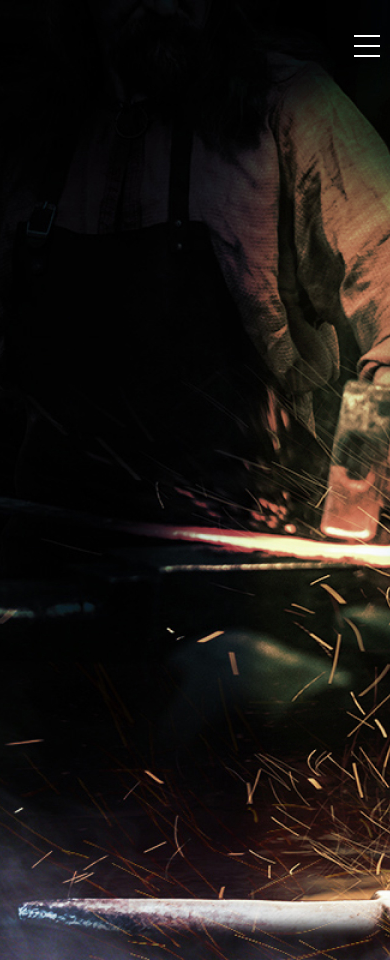
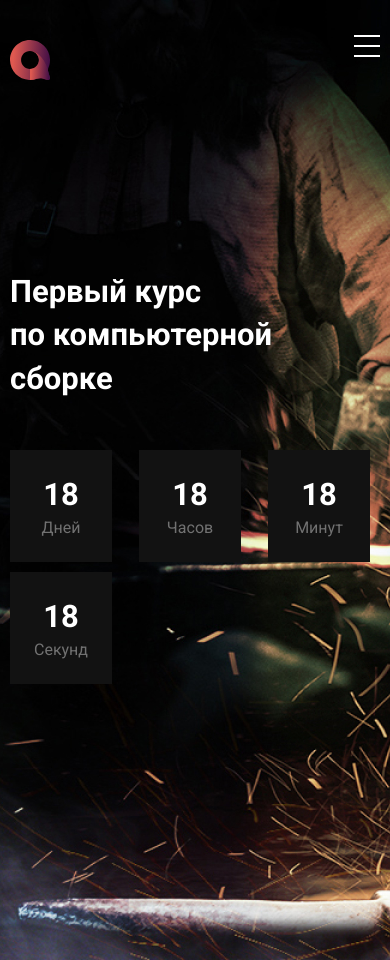
Before and after one commit to Scalete/project_course, a website: page src/index.html in a window 390 px wide. Drawn offline with nearby package versions, Linux system fonts and the light colour scheme; files that its build step writes are made by us from their sources; files whose address does not match are found by name.

Commit message:
added and adapted section <<promo>>

```diff
--- a/src/index.html
+++ b/src/index.html
@@ -45,9 +45,30 @@
         <button class="button button_blue header__button">Зайти в кабинет</button>
     </header>
 
-    <div class="promo">
-
-    </div>
+    <section class="promo">
+        <div class="container">
+            <div class="title promo__title">Первый курс <br>
+                по компьютерной сборке</div>
+            <div class="promo__wrapper">
+                <div class="promo__item">
+                    <div class="title promo__item-title">18</div>
+                    <div class="subtitle promo__subtitle">Дней</div>
+                </div>
+                <div class="promo__item">
+                    <div class="title promo__item-title">18</div>
+                    <div class="subtitle promo__subtitle">Часов</div>
+                </div>
+                <div class="promo__item">
+                    <div class="title promo__item-title">18</div>
+                    <div class="subtitle promo__subtitle">Минут</div>
+                </div>
+                <div class="promo__item">
+                    <div class="title promo__item-title">18</div>
+                    <div class="subtitle promo__subtitle">Секунд</div>
+                </div>
+            </div>
+        </div>
+    </section>
 
     <script src="js/script.js"></script>
 
--- a/src/sass/blocks/_media.scss
+++ b/src/sass/blocks/_media.scss
@@ -34,8 +34,13 @@
         &__button {
             display: none;
         }
+        &__logo {
+            display: unset;
+            left: 10px;
+        }
     }
     .menu {
+        margin: 0;
         position: fixed;
         flex-direction: column;
         justify-content: center;
@@ -103,4 +108,18 @@
             font-size: 15px;
         }
     }
+    .promo {
+        .title {
+            font-size: 31px;
+        }
+        &__wrapper {
+            margin-top: 40px;
+            flex-wrap: wrap;
+            align-items: flex-start;
+        }
+        &__item {
+            margin-top: 10px;
+            margin-right: 10px;
+        }
+    }
 }
--- a/src/sass/blocks/_promo.scss
+++ b/src/sass/blocks/_promo.scss
@@ -1,4 +1,24 @@
 .promo {
+    padding-top: 270px;
     min-height: 960px;
     background: url('../img/bg/promo.jpg') center (center / cover) no-repeat;
+    &__wrapper {
+        margin-top: 50px;
+        display: flex;
+        max-width: 509px;
+        justify-content: space-between;
+        align-items: center;
+    }
+    &__item {
+        width: 102px;
+        height: 112px;
+        background: #121212;
+        display: flex;
+        justify-content: center;
+        align-items: center;
+        flex-direction: column;
+    }
+    &__subtitle {
+        opacity: 0.4;
+    }
 }
--- a/src/sass/blocks/_title.scss
+++ b/src/sass/blocks/_title.scss
@@ -0,0 +1,23 @@
+.title {
+    font-weight: bold;
+    font-size: 48px;
+    line-height: 140%;
+    color: #FFFFFF;
+    &_fz64 {
+        font-size: 64px;
+    }
+    &_fz36 {
+        font-size: 36px;
+    }
+    &_fz24 {
+        font-size: 24px;
+        font-weight: 500;
+    }
+}
+
+.subtitle {
+    font-weight: normal;
+    font-size: 16px;
+    line-height: 140%;
+    color: #FFFFFF;
+}
```
Also changed, not shown: dist/css/style.min.css, dist/index.html.
